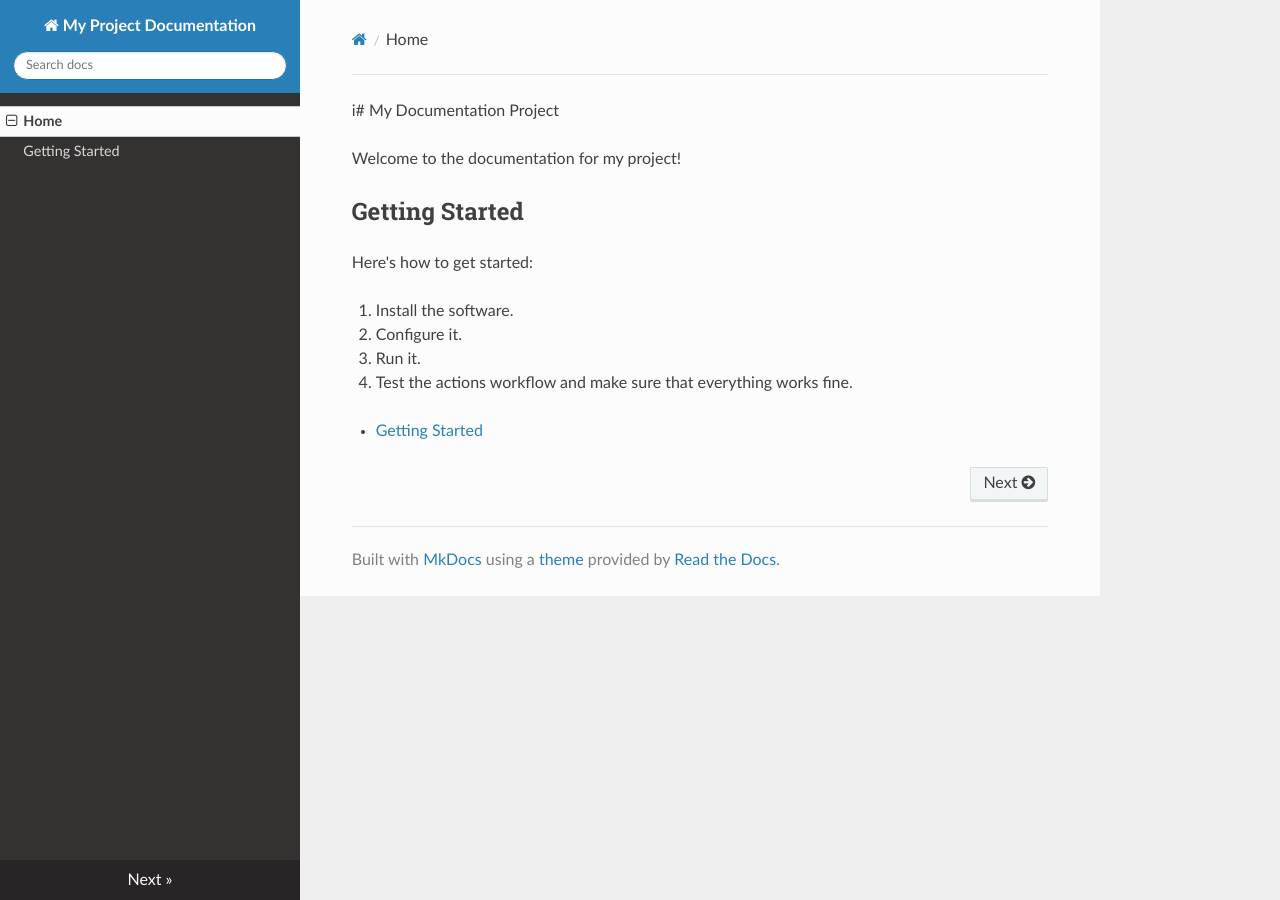
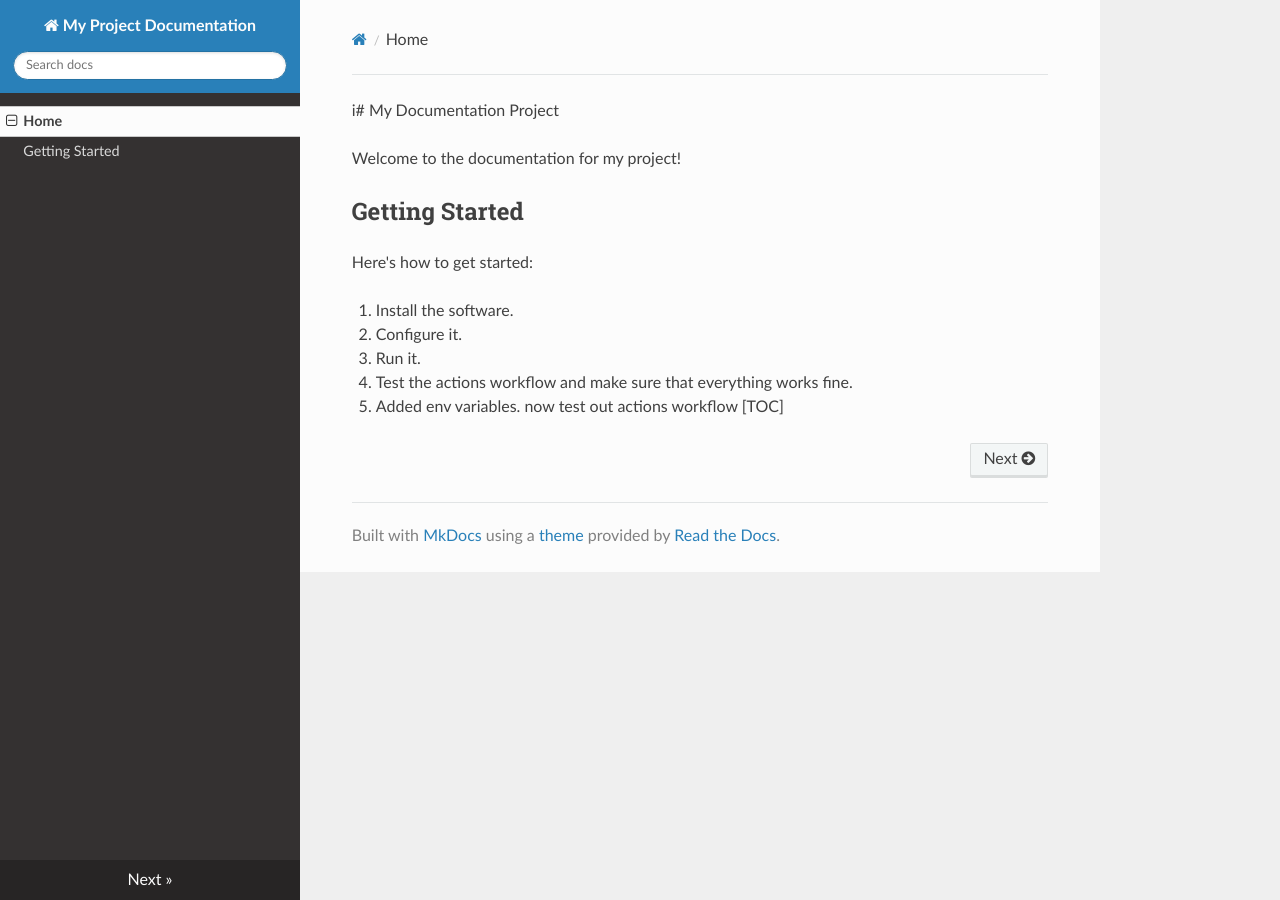
Before and after one commit to fatehbenazir/my-project-docs, an MkDocs documentation site: the page built from docs/index.md, in a window 1280 px wide. Built offline with MkDocs 1.6.1, drawn with Linux system fonts in a browser that asks for light colours; nearby versions of some CDN libraries.

Commit message:
test actions-4

```diff
--- a/docs/index.md
+++ b/docs/index.md
@@ -10,5 +10,5 @@ Here's how to get started:
 2.  Configure it.
 3.  Run it.
 4. Test the actions workflow and make sure that everything works fine.
-
+5. Added env variables. now test out actions workflow
 [TOC]
```
